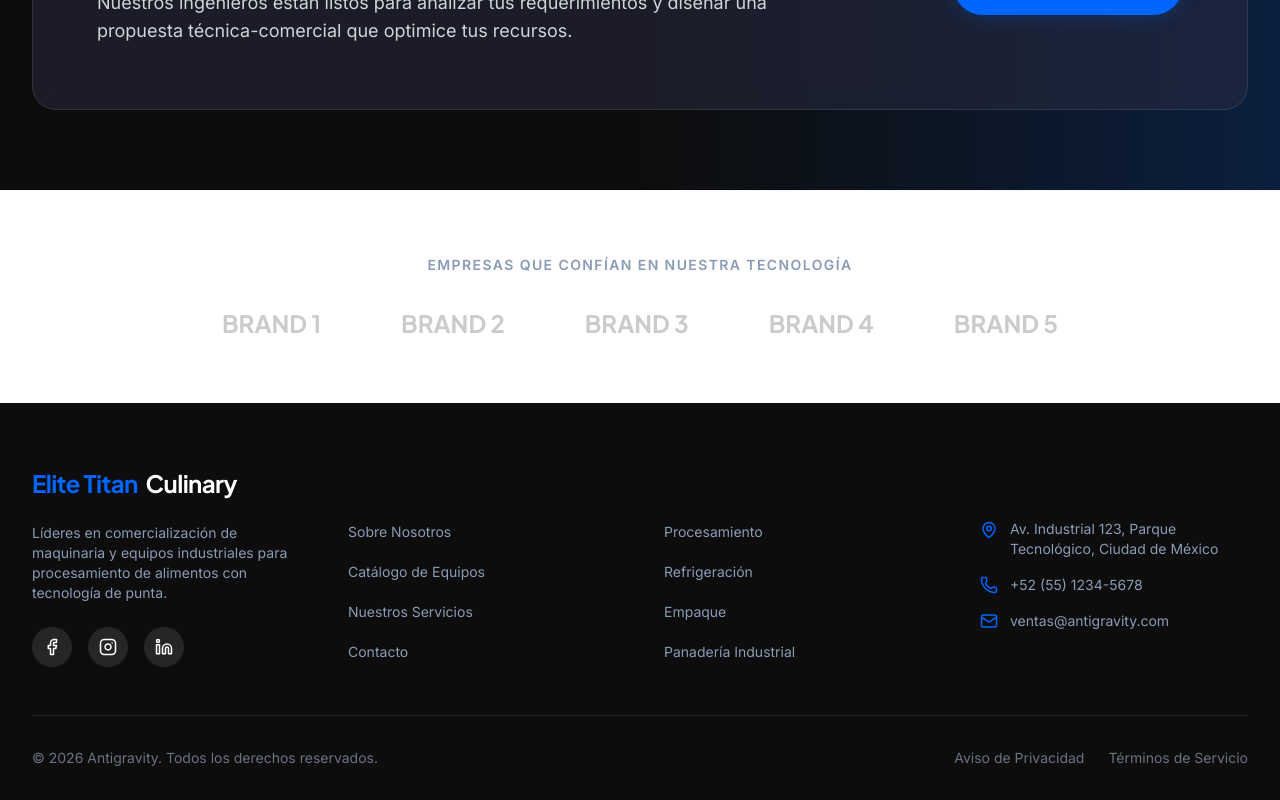
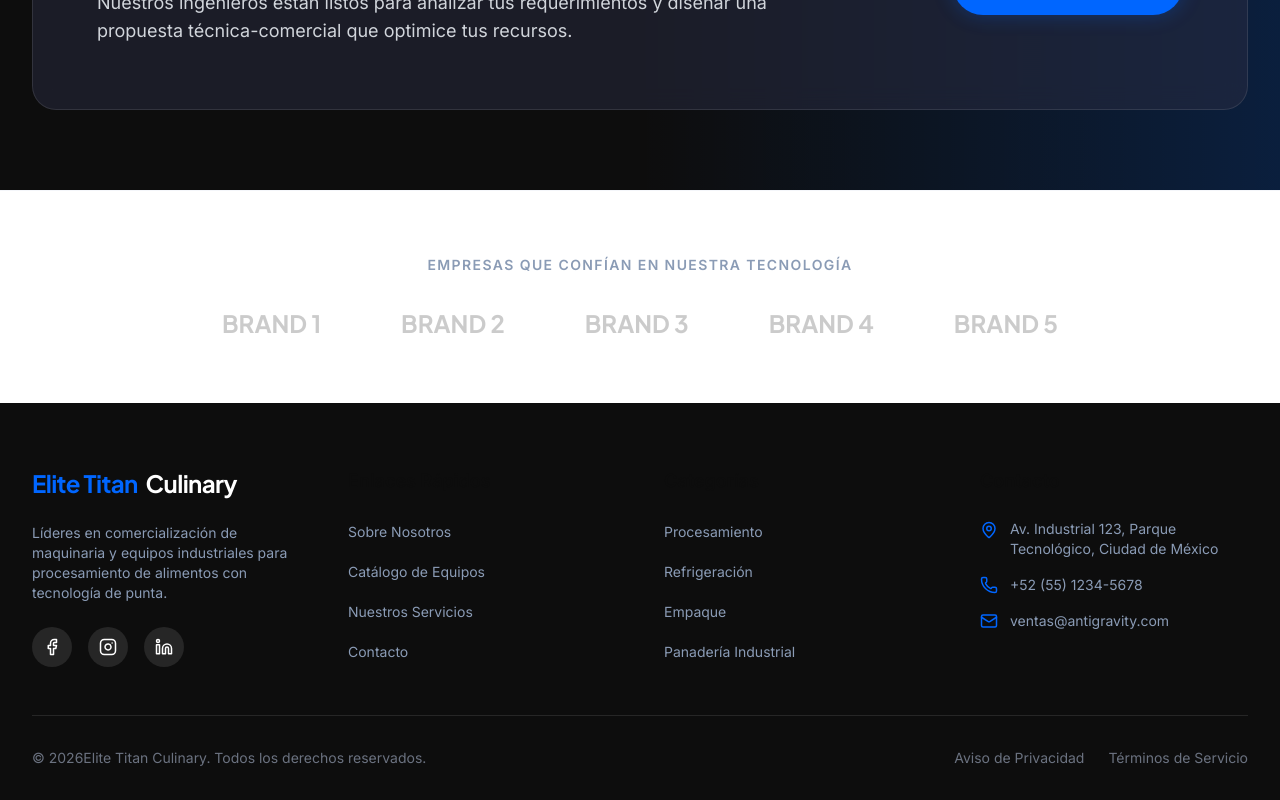
Before and after one commit to Victor002823/antygravity, a Next.js app: page / in a window 1280 px wide. Shown: the part 2389-3189 px from the top of the page. Built offline with nearby package versions, Linux system fonts and the light colour scheme.

Commit message:
update UI changes

```diff
--- a/components/layout/Footer.tsx
+++ b/components/layout/Footer.tsx
@@ -111,7 +111,7 @@ export default function Footer() {
 
         <div className="border-t border-white/10 pt-8 flex flex-col md:flex-row justify-between items-center gap-4">
           <p className="text-gray-500 text-sm text-center md:text-left">
-            &copy; {new Date().getFullYear()} Antigravity. Todos los derechos reservados.
+            &copy; {new Date().getFullYear()}Elite Titan Culinary. Todos los derechos reservados.
           </p>
           <div className="flex gap-6">
             <Link href="/privacidad" className="text-gray-500 hover:text-white transition-colors text-sm">
```
